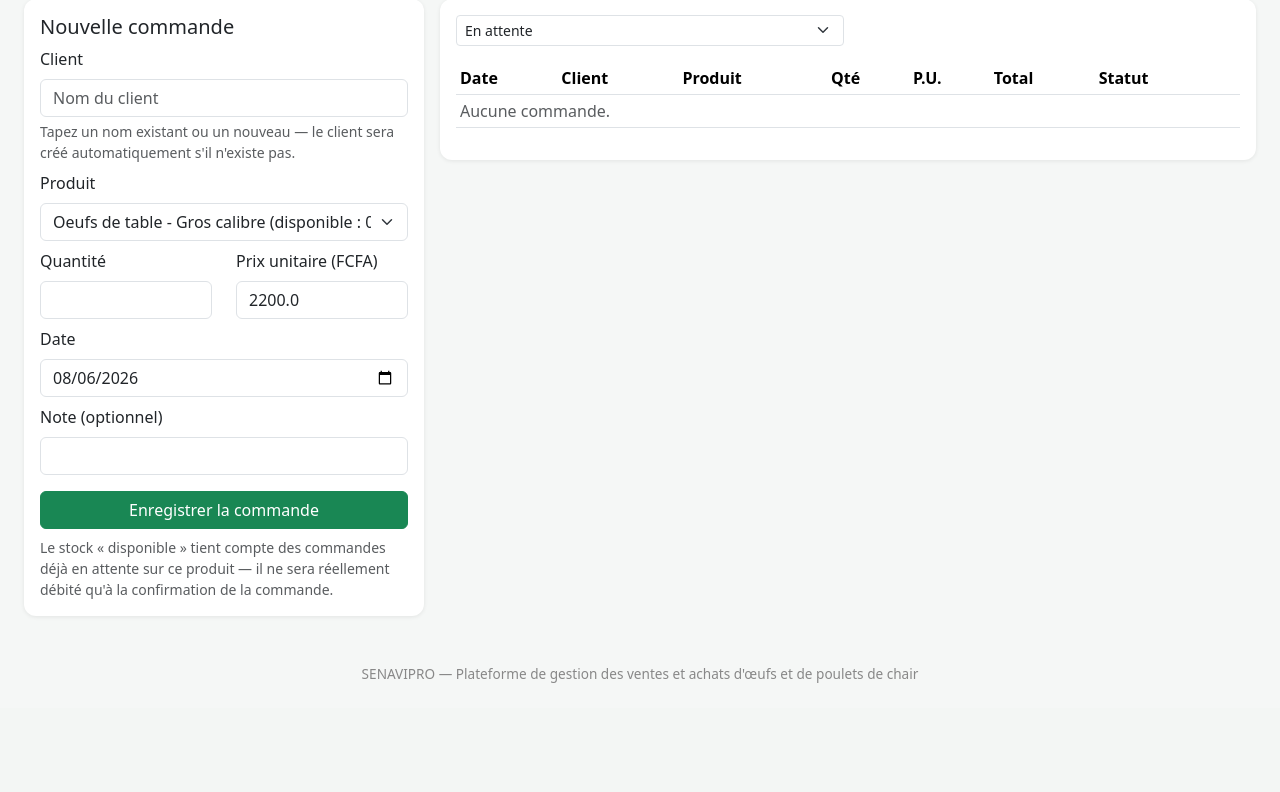
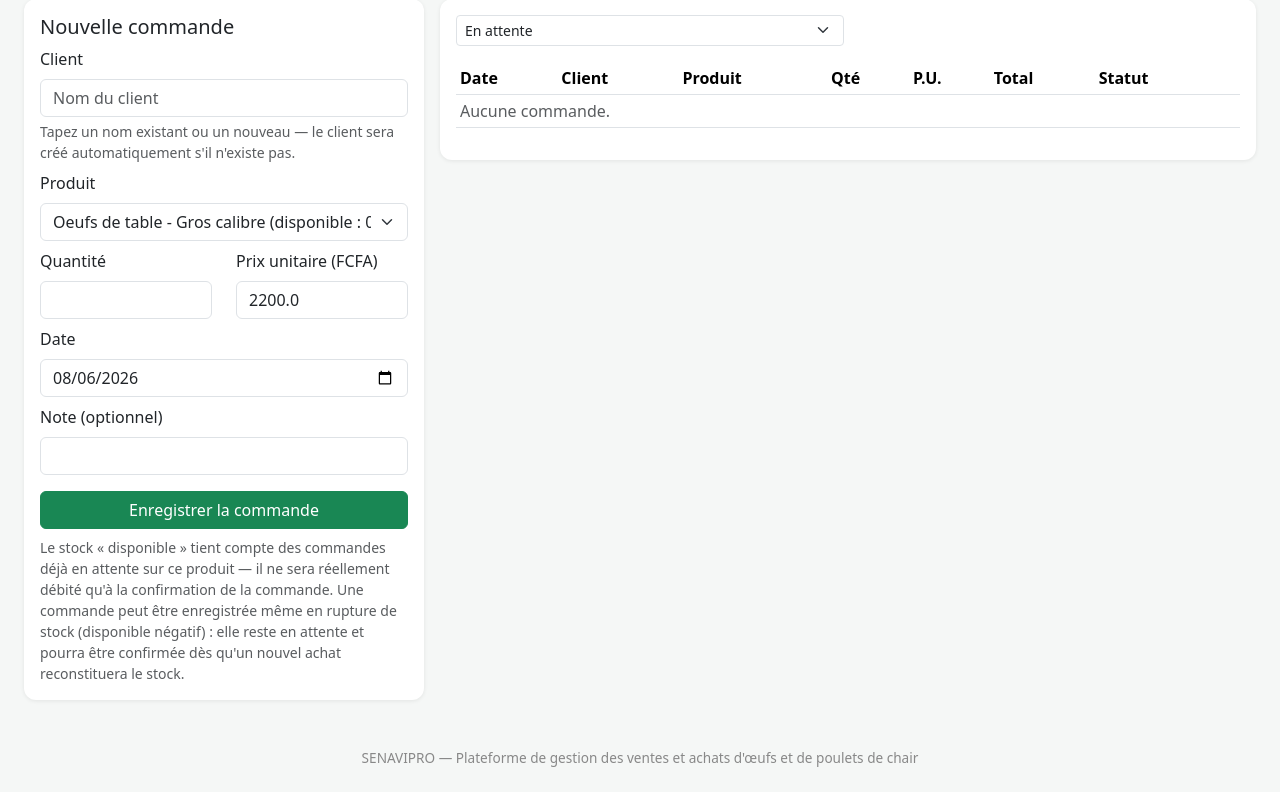
Before and after one commit to Bayegaye/senavipro, a Flask app: page /commandes in a window 1280 px wide; the page is wider, and only the part inside the window is pictured. Shown: the part 187-979 px from the top of that part. Before the commit the page ends 870 px from the top of that part, so only its background shows below. Run offline with Flask 3, Linux system fonts and the light colour scheme; a user stored in the database is signed in; data comes from the database, SQL or seed files in the repository; data that the repository does not hold is empty; parts of the project's set-up code (start-up, migrations or seed data) failed here and were passed over; some libraries are stand-ins or nearby versions.

Commit message:
Autoriser l'enregistrement de commandes en rupture de stock

```diff
--- a/app.py
+++ b/app.py
@@ -837,12 +837,16 @@ def commandes():
 
         disponible = _stock_disponible(product)
         if quantity > disponible:
+            # On autorise l'enregistrement d'une commande même en rupture de
+            # stock disponible : elle reste "en attente" et se régularise
+            # dès qu'un nouvel achat reconstitue le stock, avant confirmation
+            # en vente (qui, elle, vérifie toujours le stock physique réel).
             flash(
-                f"Stock disponible insuffisant pour {product.name} "
-                f"(disponible après commandes en attente : {disponible:g} {product.unit}).",
-                "danger",
+                f"Commande enregistrée en rupture de stock pour {product.name} "
+                f"(disponible après commandes en attente : {disponible:g} {product.unit}). "
+                f"Elle pourra être confirmée dès qu'un nouvel achat reconstituera le stock.",
+                "warning",
             )
-            return redirect(url_for("commandes"))
 
         try:
             order_date = datetime.strptime(cdate, "%Y-%m-%d").date()
@@ -999,12 +1003,15 @@ def modifier_commande(oid):
     # nouvelle) — sinon sa propre quantité réservée serait comptée deux fois.
     disponible = _stock_disponible(product, exclude_order_id=o.id)
     if quantity > disponible:
+        # Comme à la création, la modification reste possible en rupture de
+        # stock disponible : la commande reste "en attente" et se régularise
+        # avec un nouvel achat, avant confirmation en vente.
         flash(
-            f"Stock disponible insuffisant pour {product.name} "
-            f"(disponible après commandes en attente : {disponible:g} {product.unit}).",
-            "danger",
+            f"Commande modifiée en rupture de stock pour {product.name} "
+            f"(disponible après commandes en attente : {disponible:g} {product.unit}). "
+            f"Elle pourra être confirmée dès qu'un nouvel achat reconstituera le stock.",
+            "warning",
         )
-        return redirect(url_for("commandes"))
 
     try:
         order_date = datetime.strptime(cdate, "%Y-%m-%d").date()
--- a/templates/commandes.html
+++ b/templates/commandes.html
@@ -49,6 +49,9 @@
       <p class="text-muted small mt-2 mb-0">
         Le stock « disponible » tient compte des commandes déjà en attente sur ce
         produit — il ne sera réellement débité qu'à la confirmation de la commande.
+        Une commande peut être enregistrée même en rupture de stock (disponible
+        négatif) : elle reste en attente et pourra être confirmée dès qu'un nouvel
+        achat reconstituera le stock.
       </p>
     </div>
   </div>
```
